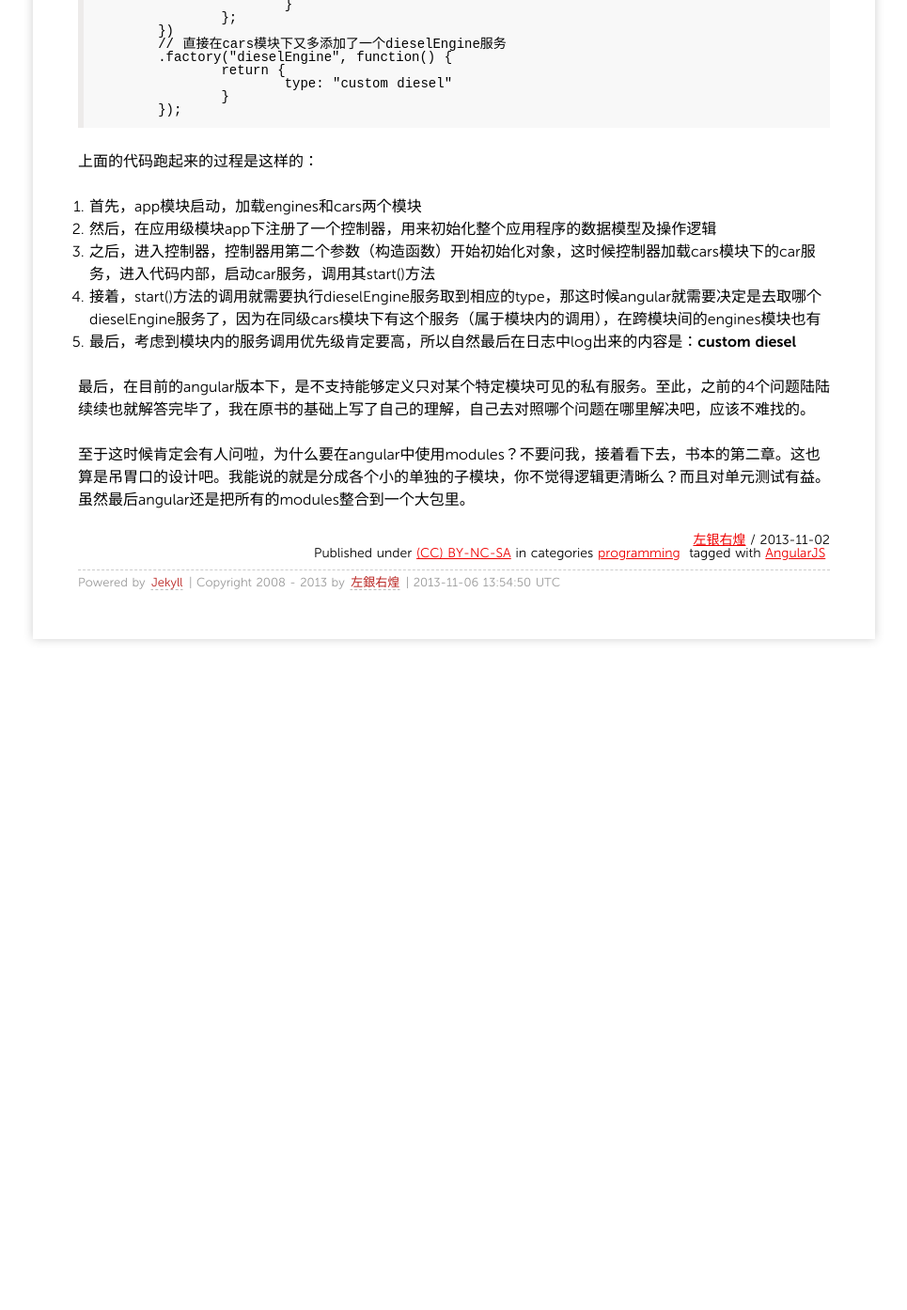
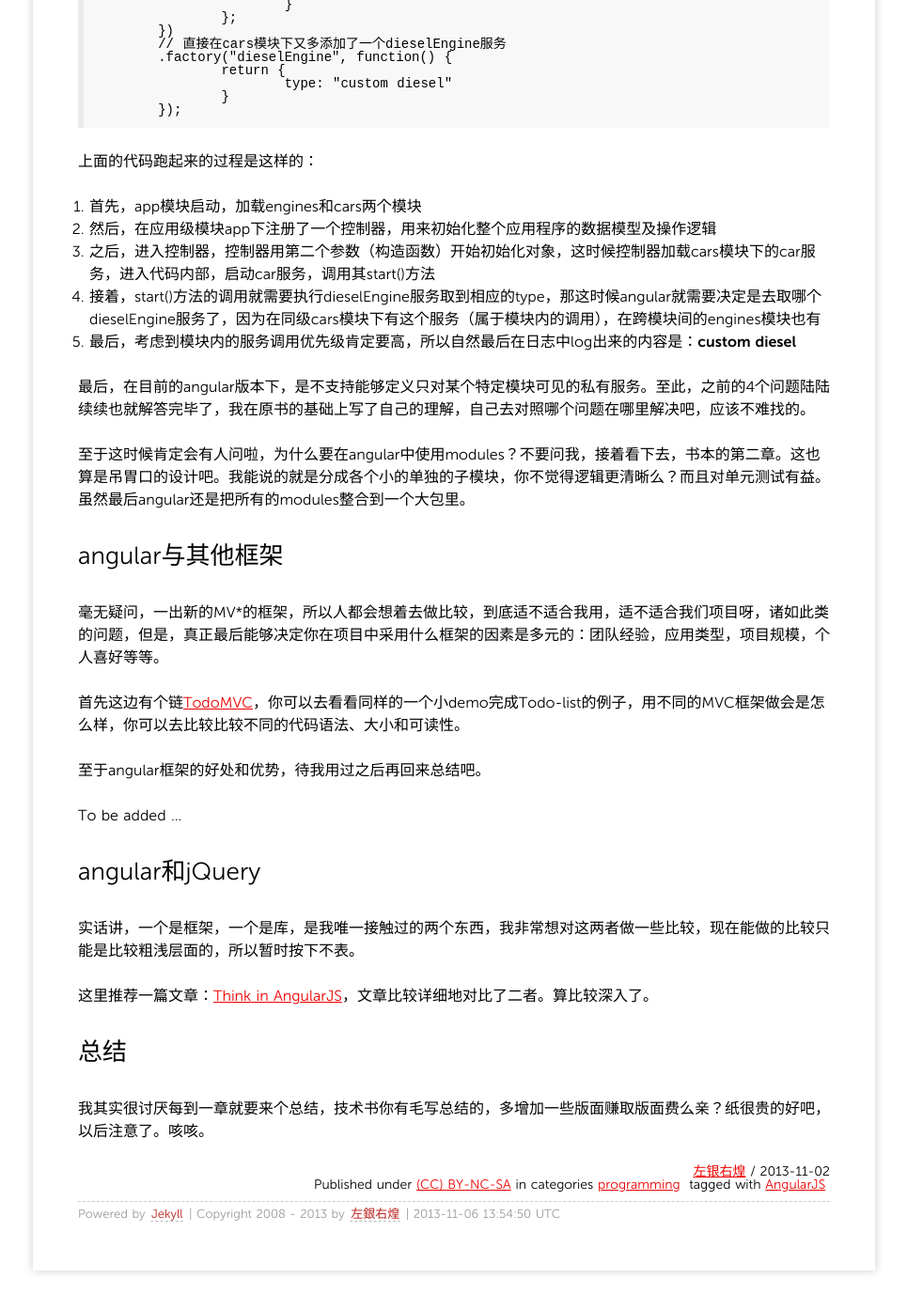
Before and after one commit to grahamle/grahamle.github.com, a Jekyll site: the page built from _posts/2013/2013-11-02-使用AngularJS进行webapp开发.md, in a window 1280 px wide and 1400 px high, scrolled down 18430 px. Shown: the top 1394 px of the window at 94% size, without its empty margins (157-1122 px from the left). Built offline with Jekyll 4.4.1, drawn with Linux system fonts in a browser that asks for light colours; Markdown is read by kramdown in place of the engine named in the settings; comment, search, counter and statistics services are not loaded; before the commit the page ends 19158 px from its top, so only the background shows below that.

Commit message:
[翻译]使用AngularJS开发webapp：ch1.1.3

```diff
--- a/_posts/2013/2013-11-02-使用AngularJS进行webapp开发.md
+++ b/_posts/2013/2013-11-02-使用AngularJS进行webapp开发.md
@@ -575,12 +575,12 @@ providers只能在配置阶段进行配置。你可以这么想把，你总不
 
 ### **不同的服务注册方法在两阶段中的差异**
 
-<table>
+<table width="800px">
 	<th>
-		<td>方法</td>
-		<td>注册了啥</td>
-		<td>配置阶段可注入否</td>
-		<td>运行阶段可注入否</td>
+		<td width="200px">方法</td>
+		<td width="200px">注册了啥</td>
+		<td width="200px">配置阶段可注入否</td>
+		<td width="200px">运行阶段可注入否</td>
 	</th>
 	<tr>
 		<td>Constant</td>
@@ -719,3 +719,20 @@ providers只能在配置阶段进行配置。你可以这么想把，你总不
 最后，在目前的angular版本下，是不支持能够定义只对某个特定模块可见的私有服务。至此，之前的4个问题陆陆续续也就解答完毕了，我在原书的基础上写了自己的理解，自己去对照哪个问题在哪里解决吧，应该不难找的。
 
 至于这时候肯定会有人问啦，为什么要在angular中使用modules？不要问我，接着看下去，书本的第二章。这也算是吊胃口的设计吧。我能说的就是分成各个小的单独的子模块，你不觉得逻辑更清晰么？而且对单元测试有益。虽然最后angular还是把所有的modules整合到一个大包里。
+
+## angular与其他框架
+毫无疑问，一出新的MV*的框架，所以人都会想着去做比较，到底适不适合我用，适不适合我们项目呀，诸如此类的问题，但是，真正最后能够决定你在项目中采用什么框架的因素是多元的：团队经验，应用类型，项目规模，个人喜好等等。
+
+首先这边有个链[TodoMVC](http://addyosmani.github.com/todomvc)，你可以去看看同样的一个小demo完成Todo-list的例子，用不同的MVC框架做会是怎么样，你可以去比较比较不同的代码语法、大小和可读性。
+
+至于angular框架的好处和优势，待我用过之后再回来总结吧。
+
+To be added ...
+
+## angular和jQuery
+实话讲，一个是框架，一个是库，是我唯一接触过的两个东西，我非常想对这两者做一些比较，现在能做的比较只能是比较粗浅层面的，所以暂时按下不表。
+
+这里推荐一篇文章：[Think in AngularJS](http://www.angularjs.cn/A0bz)，文章比较详细地对比了二者。算比较深入了。
+
+## 总结
+我其实很讨厌每到一章就要来个总结，技术书你有毛写总结的，多增加一些版面赚取版面费么亲？纸很贵的好吧，以后注意了。咳咳。
```
